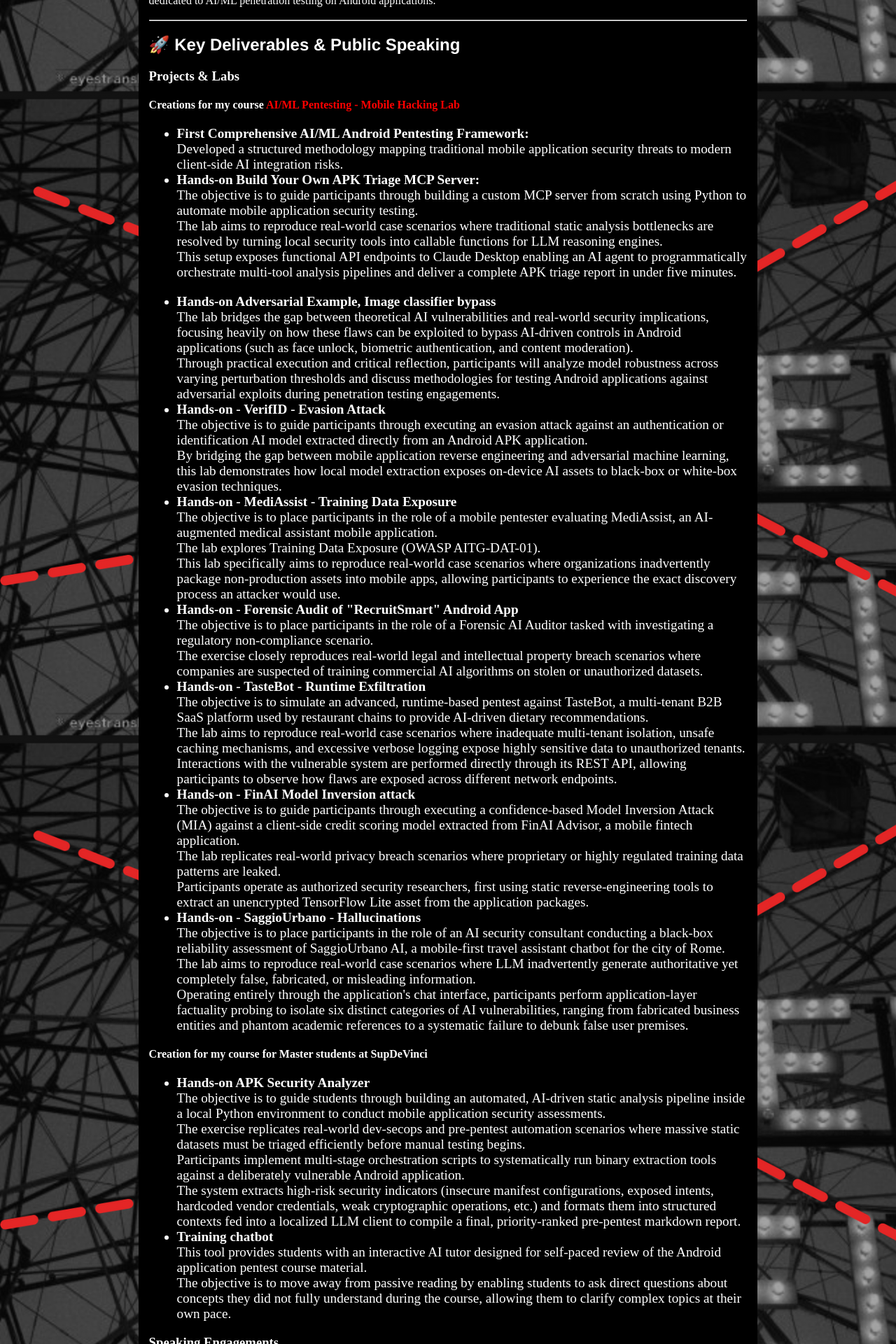
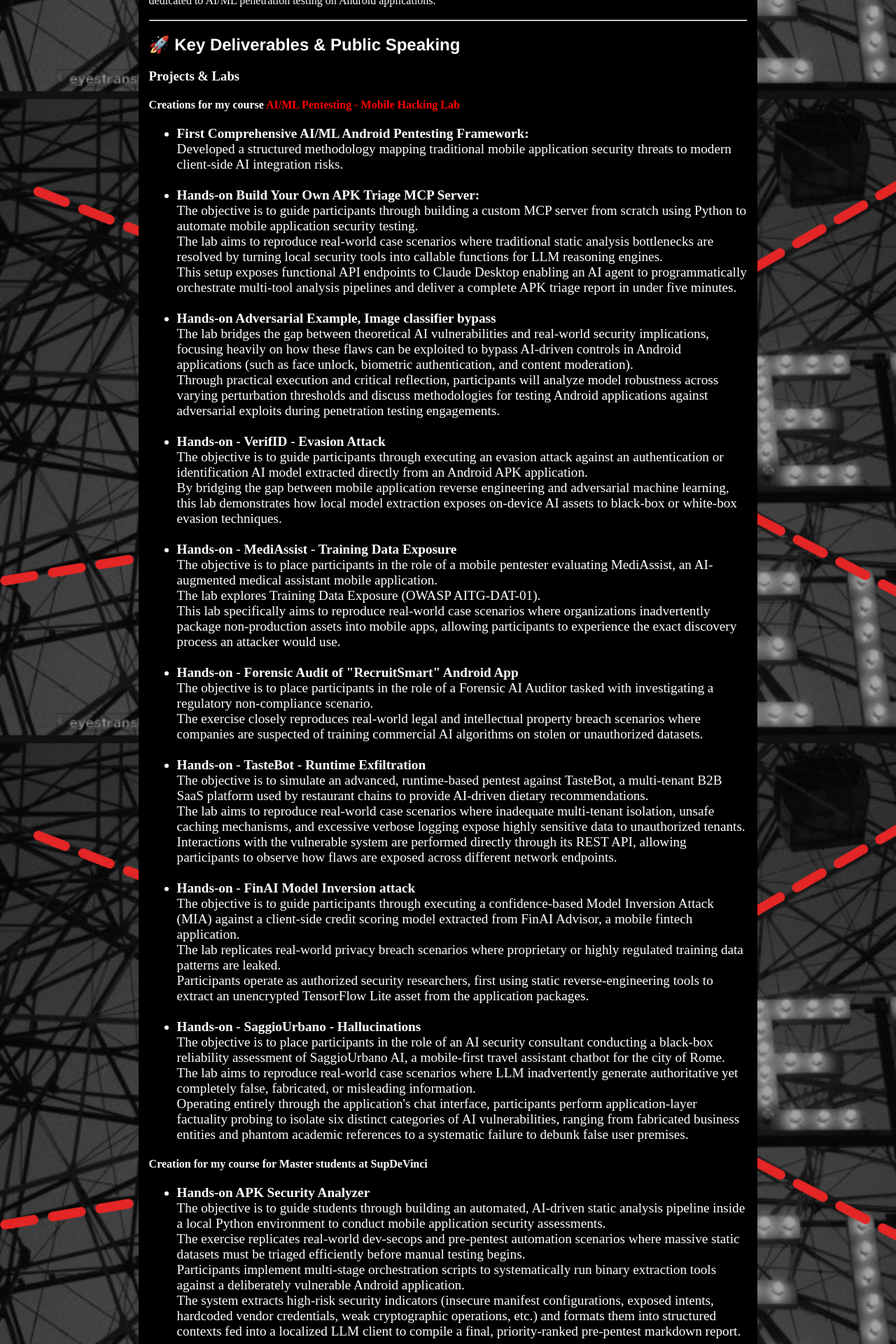
Before and after one commit to CSbyGB/csbygb.github.io, a Jekyll site: the page built from ai-portfolio.html, in a window 1280 px wide. Shown: the part 785-2705 px from the top of the page at 70% size. Built offline with Jekyll 4.4.1, drawn with Linux system fonts in a browser that asks for light colours.

Commit message:
Update ai-portfolio.html
added spaces

```diff
--- a/ai-portfolio.html
+++ b/ai-portfolio.html
@@ -29,40 +29,40 @@
     <h4>Creations for my course <a href="https://www.mobilehackinglab.com/courses/ai-mobile-pentesting" target="_blank">AI/ML Pentesting - Mobile Hacking Lab</a></h4>
     <ul>
         <li><strong>First Comprehensive AI/ML Android Pentesting Framework:</strong>
-            <br> Developed a structured methodology mapping traditional mobile application security threats to modern client-side AI integration risks.</li>
+            <br> Developed a structured methodology mapping traditional mobile application security threats to modern client-side AI integration risks.
+        </li><br>
         <li><strong>Hands-on Build Your Own APK Triage MCP Server:</strong>
             <br> The objective is to guide participants through building a custom MCP server from scratch using Python to automate mobile application security testing.
             <br>The lab aims to reproduce real-world case scenarios where traditional static analysis bottlenecks are resolved by turning local security tools into callable functions for LLM reasoning engines.
-            <br>This setup exposes functional API endpoints to Claude Desktop enabling an AI agent to programmatically orchestrate multi-tool analysis pipelines and deliver a complete APK triage report in under five minutes.</li>
-    </ul>
-    <ul>
+            <br>This setup exposes functional API endpoints to Claude Desktop enabling an AI agent to programmatically orchestrate multi-tool analysis pipelines and deliver a complete APK triage report in under five minutes.
+        </li><br>
         <li><strong>Hands-on Adversarial Example, Image classifier bypass</strong>
             <br>The lab bridges the gap between theoretical AI vulnerabilities and real-world security implications, focusing heavily on how these flaws can be exploited to bypass AI-driven controls in Android applications (such as face unlock, biometric authentication, and content moderation).
             <br>Through practical execution and critical reflection, participants will analyze model robustness across varying perturbation thresholds and discuss methodologies for testing Android applications against adversarial exploits during penetration testing engagements.
-        </li>
+        </li><br>
         <li><strong>Hands-on - VerifID - Evasion Attack</strong>
             <br>The objective is to guide participants through executing an evasion attack against an authentication or identification AI model extracted directly from an Android APK application.
             <br>By bridging the gap between mobile application reverse engineering and adversarial machine learning, this lab demonstrates how local model extraction exposes on-device AI assets to black-box or white-box evasion techniques.
-        </li>
+        </li><br>
         <li><strong>Hands-on - MediAssist - Training Data Exposure</strong>
             <br>The objective is to place participants in the role of a mobile pentester evaluating MediAssist, an AI-augmented medical assistant mobile application.
             <br>The lab explores Training Data Exposure (OWASP AITG-DAT-01).
             <br>This lab specifically aims to reproduce real-world case scenarios where organizations inadvertently package non-production assets into mobile apps, allowing participants to experience the exact discovery process an attacker would use.
-        </li>
+        </li><br>
         <li><strong>Hands-on - Forensic Audit of "RecruitSmart" Android App</strong>
             <br>The objective is to place participants in the role of a Forensic AI Auditor tasked with investigating a regulatory non-compliance scenario.
             <br>The exercise closely reproduces real-world legal and intellectual property breach scenarios where companies are suspected of training commercial AI algorithms on stolen or unauthorized datasets.
-        </li>
+        </li><br>
         <li><strong>Hands-on - TasteBot - Runtime Exfiltration</strong>
             <br>The objective is to simulate an advanced, runtime-based pentest against TasteBot, a multi-tenant B2B SaaS platform used by restaurant chains to provide AI-driven dietary recommendations.
             <br>The lab aims to reproduce real-world case scenarios where inadequate multi-tenant isolation, unsafe caching mechanisms, and excessive verbose logging expose highly sensitive data to unauthorized tenants.
             <br>Interactions with the vulnerable system are performed directly through its REST API, allowing participants to observe how flaws are exposed across different network endpoints.
-        </li>
+        </li><br>
         <li><strong>Hands-on - FinAI Model Inversion attack</strong>
             <br>The objective is to guide participants through executing a confidence-based Model Inversion Attack (MIA) against a client-side credit scoring model extracted from FinAI Advisor, a mobile fintech application.
             <br>The lab replicates real-world privacy breach scenarios where proprietary or highly regulated training data patterns are leaked.
             <br>Participants operate as authorized security researchers, first using static reverse-engineering tools to extract an unencrypted TensorFlow Lite asset from the application packages.
-        </li>
+        </li><br>
         <li><strong>Hands-on - SaggioUrbano - Hallucinations</strong>
             <br>The objective is to place participants in the role of an AI security consultant conducting a black-box reliability assessment of SaggioUrbano AI, a mobile-first travel assistant chatbot for the city of Rome.
             <br>The lab aims to reproduce real-world case scenarios where LLM inadvertently generate authoritative yet completely false, fabricated, or misleading information.
@@ -76,7 +76,7 @@
             <br>The exercise replicates real-world dev-secops and pre-pentest automation scenarios where massive static datasets must be triaged efficiently before manual testing begins.
             <br>Participants implement multi-stage orchestration scripts to systematically run binary extraction tools against a deliberately vulnerable Android application.
             <br>The system extracts high-risk security indicators (insecure manifest configurations, exposed intents, hardcoded vendor credentials, weak cryptographic operations, etc.) and formats them into structured contexts fed into a localized LLM client to compile a final, priority-ranked pre-pentest markdown report.
-        </li>
+        </li><br>
         <li><strong>Training chatbot</strong>
             <br>This tool provides students with an interactive AI tutor designed for self-paced review of the Android application pentest course material.
             <br>The objective is to move away from passive reading by enabling students to ask direct questions about concepts they did not fully understand during the course, allowing them to clarify complex topics at their own pace.
```
